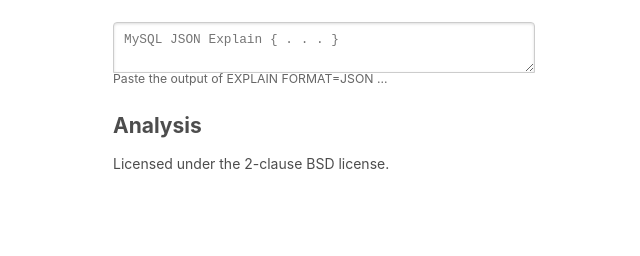
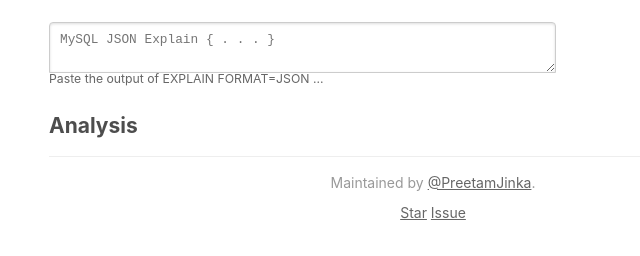
Before and after one commit to Preetam/explain-analyzer, a plain HTML site: page index.html in a window 1280 px wide. Shown: the part 70-326 px from the top of the page, without its empty margins (207-847 px from the left). Drawn offline with nearby package versions, Linux system fonts and the light colour scheme.

Commit message:
new styling

```diff
--- a/css/style.css
+++ b/css/style.css
@@ -8,7 +8,7 @@
 }
 
 .container {
-  width: 40rem;
+  width: 48rem;
   margin: 0 auto;
 }
 
@@ -25,3 +25,21 @@
   font-family: monospace;
   font-size: 0.8rem;
 }
+
+.error-message {
+  padding:
+  background-color: #fafafa;
+  color: #d02c2c;
+}
+
+.footer {
+  color: #999;
+  text-align: center;
+  padding: 0.25rem 0 1rem;
+  margin-top: 1rem;
+  border-top: 1px solid #eee;
+}
+
+.footer a {
+    color: #666;
+}
--- a/index.html
+++ b/index.html
@@ -16,9 +16,16 @@
     <script src="js/app.min.js"></script>
 
     <div class="footer">
-      <p>Licensed under the 2-clause BSD license.</p>
+      <p>
+        Maintained by <a href="https://twitter.com/PreetamJinka">@PreetamJinka</a>.
+      </p>
+      <div>
+        <a class="github-button" href="https://github.com/Preetam/explain-analyzer" aria-label="Star Preetam/explain-analyzer on GitHub">Star</a>
+        <a class="github-button" href="https://github.com/Preetam/explain-analyzer/issues" aria-label="Issue Preetam/explain-analyzer on GitHub">Issue</a>
+      </div>
     </div>
   </div>
+  <script async defer src="https://buttons.github.io/buttons.js"></script>
 </body>
 
 </html>
```
